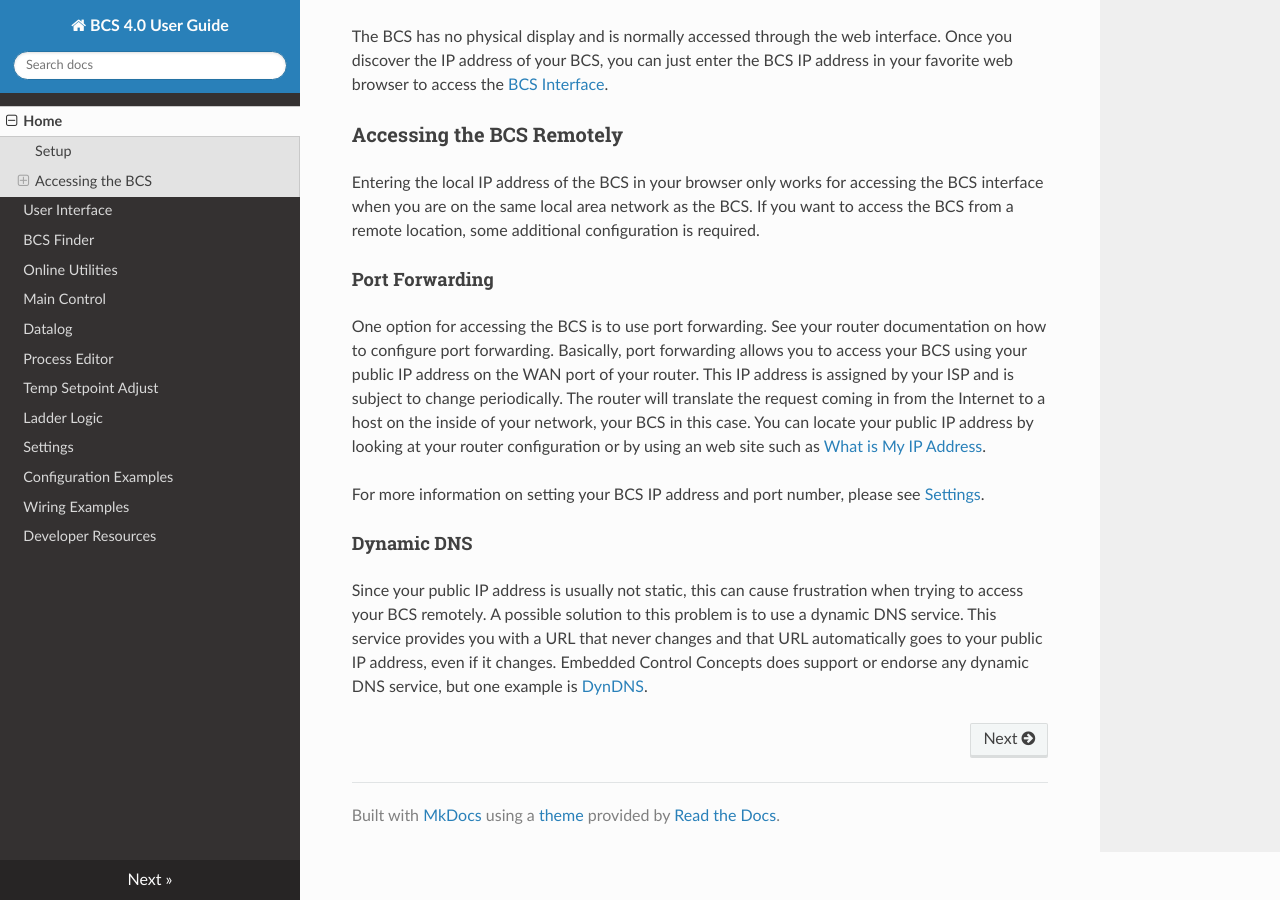
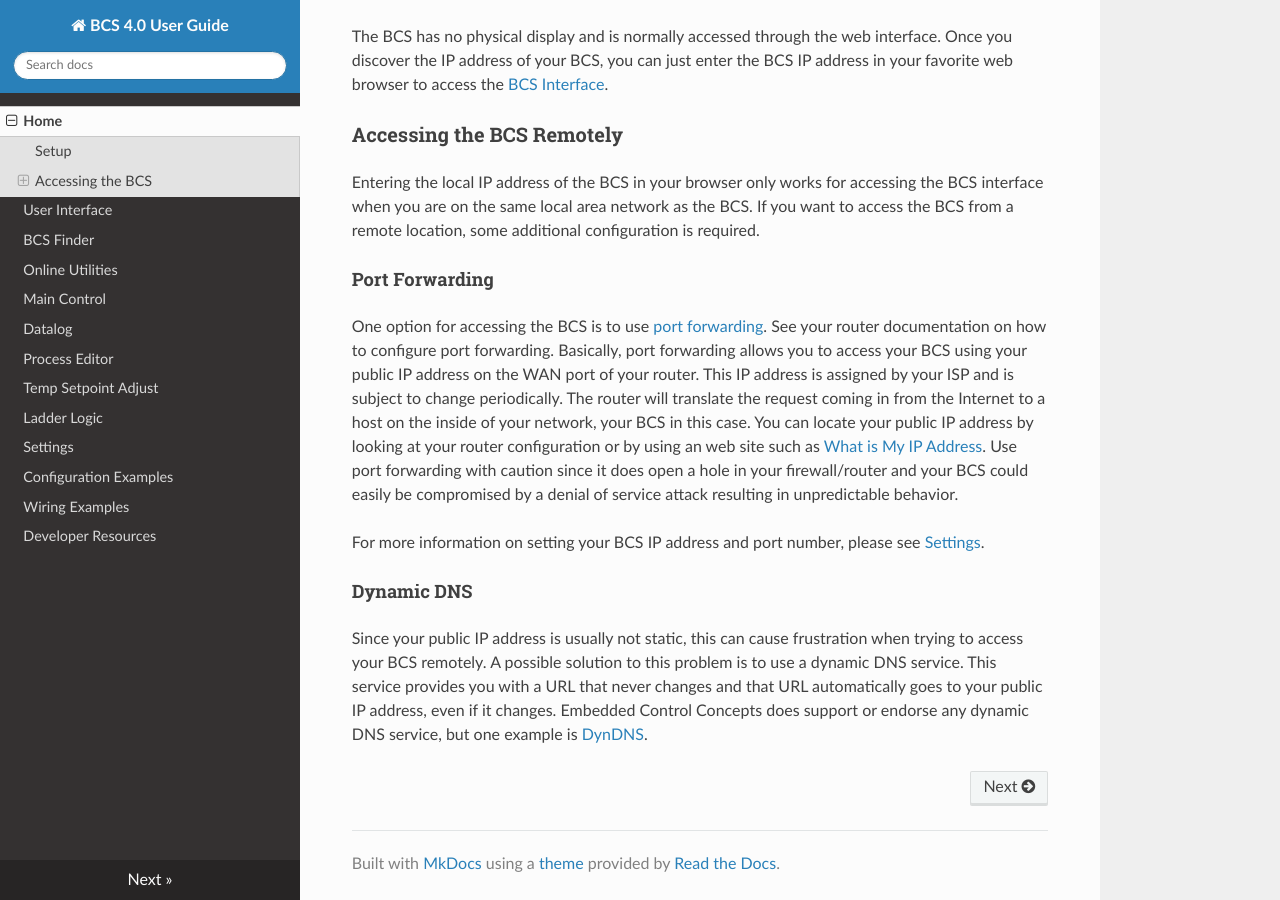
Before and after one commit to embeddedcc/bcs-docs, an MkDocs documentation site: the page built from docs/index.md, in a window 1280 px wide and 900 px high, scrolled down 991 px. Built offline with MkDocs 1.6.1, drawn with Linux system fonts in a browser that asks for light colours; nearby versions of some CDN libraries; old or Windows-style settings are respelled for this version of MkDocs.

Commit message:
Added port forwarding warning

```diff
--- a/docs/index.md
+++ b/docs/index.md
@@ -30,7 +30,7 @@ The BCS has no physical display and is normally accessed through the web interfa
 
 Entering the local IP address of the BCS in your browser only works for accessing the BCS interface when you are on the same local area network as the BCS. If you want to access the BCS from a remote location, some additional configuration is required.
 #### Port Forwarding
-One option for accessing the BCS is to use port forwarding. See your router documentation on how to configure port forwarding. Basically, port forwarding allows you to access your BCS using your public IP address on the WAN port of your router. This IP address is assigned by your ISP and is subject to change periodically. The router will translate the request coming in from the Internet to a host on the inside of your network, your BCS in this case. You can locate your public IP address by looking at your router configuration or by using an web site such as [What is My IP Address](http://whatismyipaddress.com/).
+One option for accessing the BCS is to use [port forwarding](https://en.wikipedia.org/wiki/Port_forwarding). See your router documentation on how to configure port forwarding. Basically, port forwarding allows you to access your BCS using your public IP address on the WAN port of your router. This IP address is assigned by your ISP and is subject to change periodically. The router will translate the request coming in from the Internet to a host on the inside of your network, your BCS in this case. You can locate your public IP address by looking at your router configuration or by using an web site such as [What is My IP Address](http://whatismyipaddress.com/). Use port forwarding with caution since it does open a hole in your firewall/router and your BCS could easily be compromised by a denial of service attack resulting in unpredictable behavior.
 
 For more information on setting your BCS IP address and port number, please see [Settings](settings.md).
 
```
